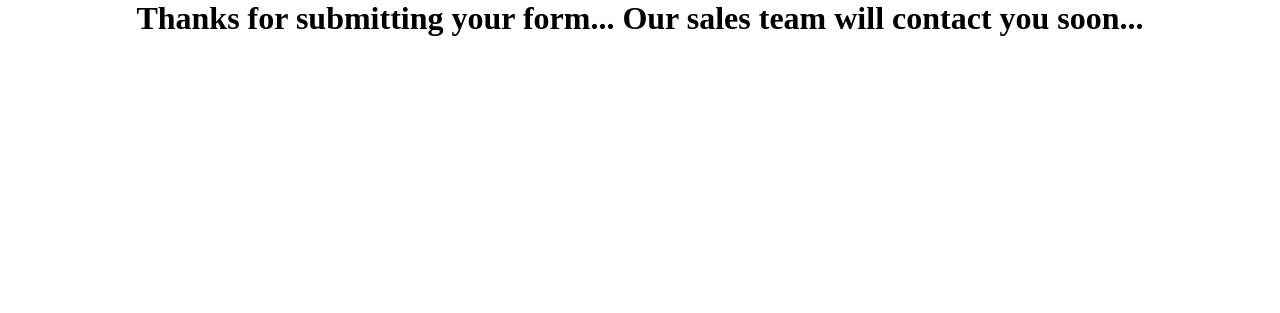
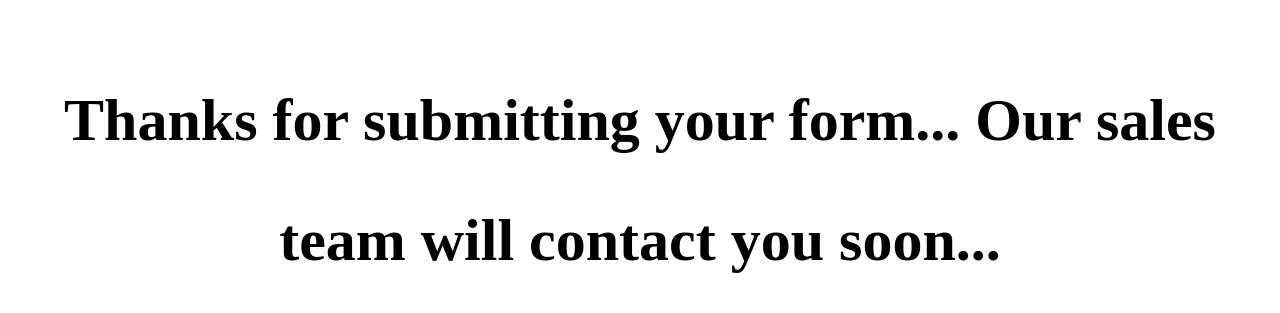
Before and after one commit to akpriya/Html_files, a plain HTML site: page WebToLead/thanks.html in a window 1280 px wide. Drawn offline with Linux system fonts and the light colour scheme.

Commit message:
css error

```diff
--- a/WebToLead/stylesheet.css
+++ b/WebToLead/stylesheet.css
@@ -5,6 +5,14 @@
 }
 h1{
     text-align:center;
+}
+h1.thankmessage{
+    justify-content:center;
+    font-weight: bold;
+    font-size: 60px;
+    padding: 10px;
+    margin-top: 50px;
+    line-height: 2;
 }
 input, label{
     display:block;
--- a/WebToLead/thanks.html
+++ b/WebToLead/thanks.html
@@ -8,6 +8,6 @@
     <script src="script.js"></script>
 </head>
 <body>
-    <h1>Thanks for submitting your form... Our sales team will contact you soon...</h1>
+    <h1 class="thankmessage">Thanks for submitting your form... Our sales team will contact you soon...</h1>
 </body>
 </html>
```
